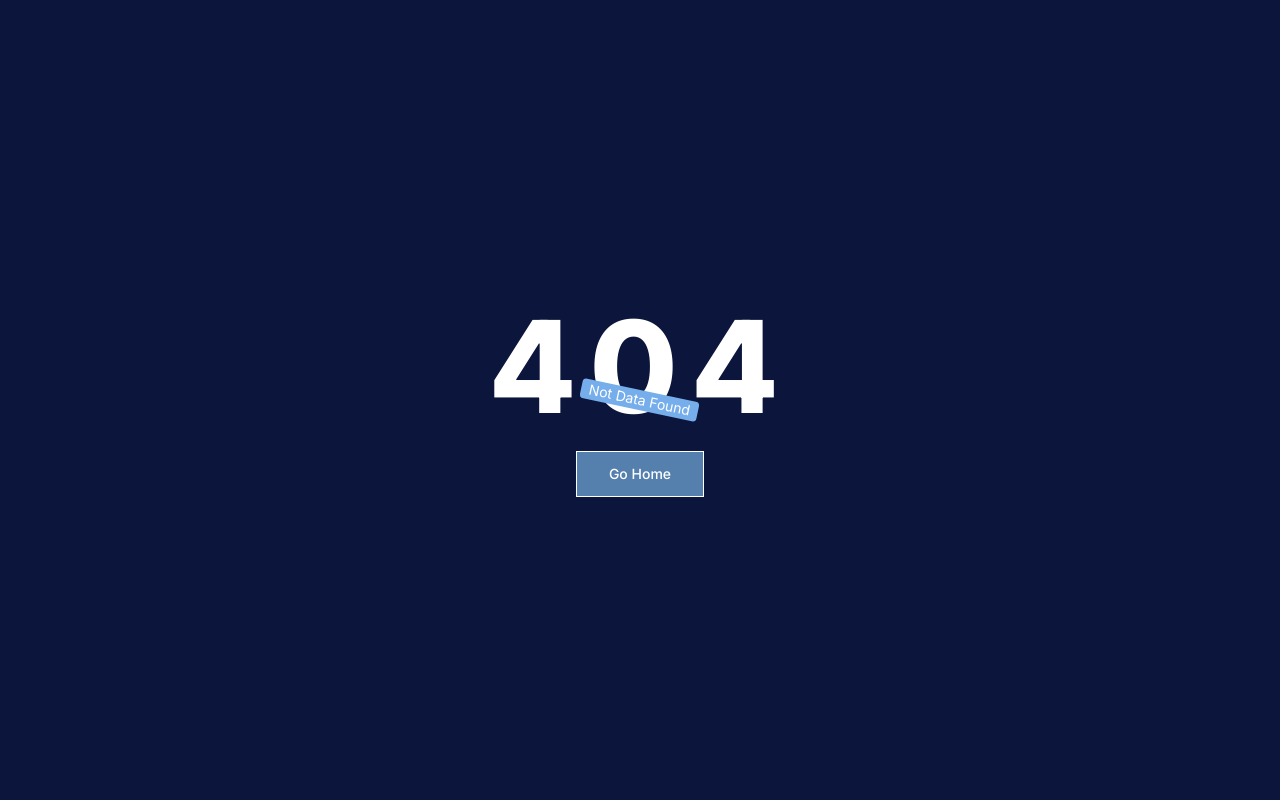
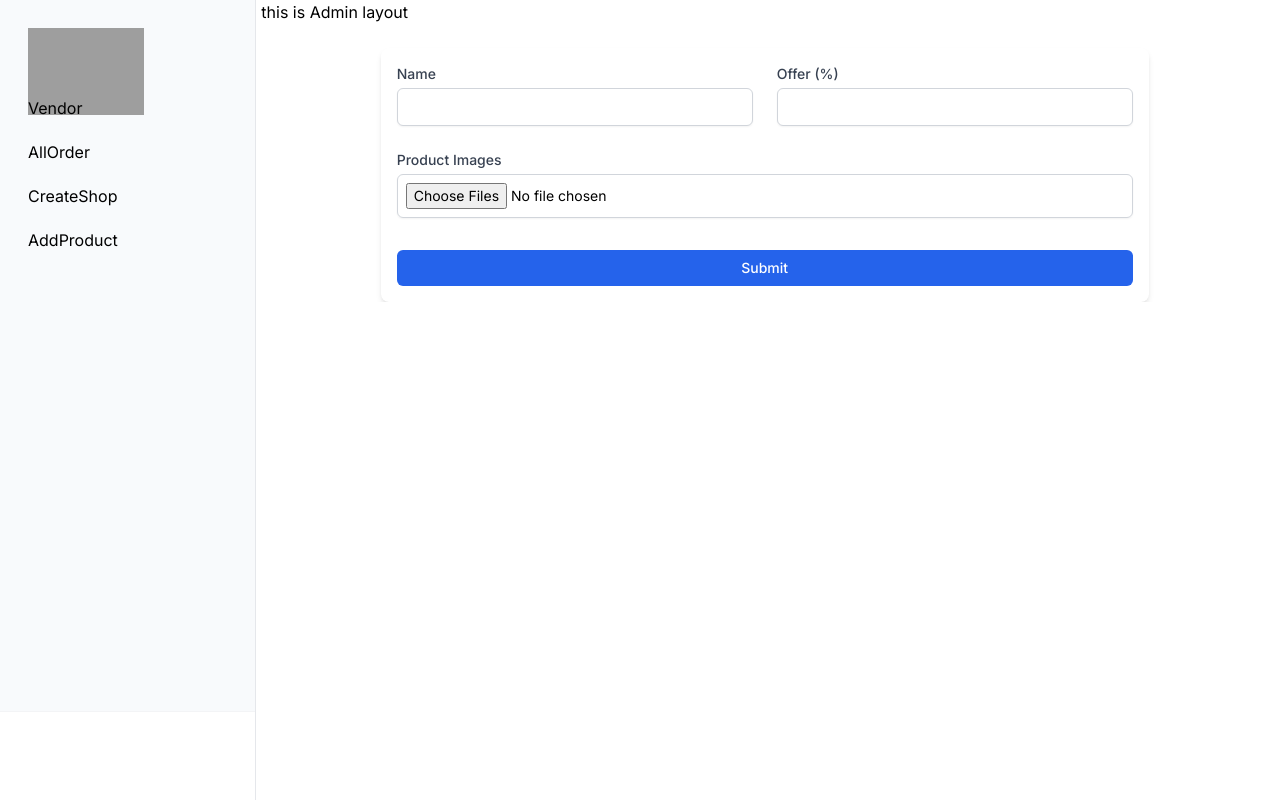
Before and after one commit to ekramul28/E-Commerce-Application-client, a Next.js app: page /admin/addCategory in a window 1280 px wide. Before the commit this address had no page. Built offline with nearby package versions, Linux system fonts and the light colour scheme; grey boxes are pictures that could not be loaded.

Commit message:
some code added

```diff
--- /dev/null
+++ b/src/app/(commonLayout)/(dashboardLayout)/(admin)/admin/addCategory/page.tsx
@@ -0,0 +1,128 @@
+"use client";
+import { useCreateCategoryMutation } from "@/redux/fetures/Category/categoryApi";
+import Image from "next/image";
+import React, { useState } from "react";
+import { toast } from "react-toastify";
+
+const CategoryForm = () => {
+  const [images, setImages] = useState<string[]>([]);
+  const [name, setName] = useState("");
+  const [createCategory] = useCreateCategoryMutation();
+
+  const [offerDiscount, setOfferDiscount] = useState<
+    number | string | undefined
+  >();
+
+  const handleImageChange = (e: React.ChangeEvent<HTMLInputElement>) => {
+    if (e.target.files) {
+      const imageFiles = Array.from(e.target.files).map((file) =>
+        URL.createObjectURL(file)
+      );
+      setImages(imageFiles);
+    }
+  };
+
+  const handleSubmit = async (e: React.FormEvent) => {
+    e.preventDefault();
+    const oneImage = images[0];
+    const upperName = name.toUpperCase();
+    const formData = new FormData();
+    const submitData = {
+      name: upperName,
+      offerDiscount,
+    };
+
+    formData.append("data", JSON.stringify(submitData));
+    formData.append("file", oneImage);
+    for (const [key, value] of formData.entries()) {
+      console.log("from", key, value);
+    }
+    const result = await createCategory(formData).unwrap();
+    if (result.success) {
+      toast.success("Category created successfully");
+    }
+  };
+
+  return (
+    <form
+      onSubmit={handleSubmit}
+      className=" max-w-3xl mx-auto p-4 bg-white rounded-lg shadow-md grid grid-cols-1 md:grid-cols-2 gap-6 mt-6"
+    >
+      {/* Name */}
+      <div>
+        <label
+          htmlFor="name"
+          className="block text-sm font-medium text-gray-700"
+        >
+          Name
+        </label>
+        <input
+          type="name"
+          id="name"
+          value={name}
+          onChange={(e) => setName(e.target.value)}
+          className="mt-1 block w-full p-2 border border-gray-300 rounded-md shadow-sm focus:ring-blue-500 focus:border-blue-500 sm:text-sm"
+          required
+        />
+      </div>
+
+      {/* Offer Discount */}
+      <div>
+        <label
+          htmlFor="offerDiscount"
+          className="block text-sm font-medium text-gray-700"
+        >
+          Offer (%)
+        </label>
+        <input
+          type="number"
+          id="offerDiscount"
+          value={offerDiscount}
+          onChange={(e) => setOfferDiscount(e.target.value)}
+          className="mt-1 block w-full p-2 border border-gray-300 rounded-md shadow-sm focus:ring-blue-500 focus:border-blue-500 sm:text-sm"
+        />
+      </div>
+
+      {/* Image Upload */}
+      <div className="md:col-span-2">
+        <label
+          htmlFor="images"
+          className="block text-sm font-medium text-gray-700"
+        >
+          Product Images
+        </label>
+        <input
+          type="file"
+          id="images"
+          multiple
+          onChange={handleImageChange}
+          className="mt-1 block w-full p-2 border border-gray-300 rounded-md shadow-sm focus:ring-blue-500 focus:border-blue-500 sm:text-sm"
+        />
+        <div className="mt-2 grid grid-cols-3 gap-2">
+          {images.map((image, index) => (
+            <Image
+              key={index}
+              src={image}
+              height={40}
+              width={40}
+              alt={`Product Image ${index + 1}`}
+              className="w-full h-auto rounded-md"
+            />
+          ))}
+        </div>
+      </div>
+
+      {/* Submit Button */}
+      <div className="md:col-span-2">
+        <button
+          type="submit"
+          className="w-full px-4 py-2 bg-blue-600 text-white text-sm font-medium rounded-md hover:bg-blue-700 focus:outline-none focus:ring-2 focus:ring-offset-2 focus:ring-blue-500"
+        >
+          Submit
+        </button>
+      </div>
+    </form>
+  );
+};
+
+export default CategoryForm;
--- a/src/app/(commonLayout)/(dashboardLayout)/(vendor)/vendor/createShop/page.tsx
+++ b/src/app/(commonLayout)/(dashboardLayout)/(vendor)/vendor/createShop/page.tsx
@@ -1,9 +1,10 @@
 "use client";
 
 import { useCreateShopMutation } from "@/redux/fetures/Shop/shopApi";
+import { useGetMyProfileQuery } from "@/redux/fetures/user/userApi";
 import { useAppSelector } from "@/redux/hooks";
 import { RootState } from "@/redux/store";
-import React, { useState } from "react";
+import React, { useRef, useState } from "react";
 import { toast } from "react-toastify";
 
 const CreateShop = () => {
@@ -12,15 +13,20 @@ const CreateShop = () => {
   const [description, setDescription] = useState("");
   const [image, setImage] = useState<File | null>(null);
   const [createShop] = useCreateShopMutation();
+  const fileInputRef = useRef<HTMLInputElement>(null);
   const user = useAppSelector((state: RootState) => state.auth.user);
-
+  const { data } = useGetMyProfileQuery(undefined);
+  const vendorId = data?.data?.id;
+  if (!vendorId) {
+    toast.error("fist login");
+  }
   const handleSubmit = async (e: React.FormEvent<HTMLFormElement>) => {
     e.preventDefault();
     const formData = new FormData();
     const data = {
-      title,
+      name: title,
       description,
-      venderId: user?.userId,
+      vendorId,
     };
     formData.append("data", JSON.stringify(data));
 
@@ -30,14 +36,20 @@ const CreateShop = () => {
 
     try {
       const shop = await createShop(formData).unwrap();
+
       if (shop.success) {
         toast.success("Shop created successfully!");
         setTitle("");
         setDescription("");
         setImage(null);
+        if (fileInputRef.current) {
+          fileInputRef.current.value = "";
+        }
       }
-    } catch (error) {
+    } catch (error: any) {
       console.error("Error creating shop:", error);
+      const message = error.data?.message || "something went wrong";
+      toast.error(message);
     }
   };
 
@@ -54,7 +66,7 @@ const CreateShop = () => {
             htmlFor="Name"
             className="block text-sm font-medium text-gray-700"
           >
-            Title
+            Name
           </label>
           <input
             type="text"
--- a/src/app/(commonLayout)/login/page.tsx
+++ b/src/app/(commonLayout)/login/page.tsx
@@ -19,7 +19,6 @@ const LoginPage = () => {
     const form = e.target as HTMLFormElement;
     const email = form.email.value;
     const password = form.password.value;
-    console.log(password, email);
     try {
       const result = await loginUser({ email, password }).unwrap();
       if (result?.success) {
--- /dev/null
+++ b/src/redux/fetures/Category/categoryApi.ts
@@ -0,0 +1,24 @@
+import { baseApi } from "../../api/baseApi";
+
+const CategoryApi = baseApi.injectEndpoints({
+  endpoints: (builder) => ({
+    createCategory: builder.mutation({
+      query: (data) => {
+        return {
+          url: "/category",
+          method: "POST",
+          body: data,
+        };
+      },
+    }),
+    getCategory: builder.query({
+      query: () => {
+        return {
+          url: "/category",
+          method: "GET",
+        };
+      },
+    }),
+  }),
+});
+export const { useCreateCategoryMutation, useGetCategoryQuery } = CategoryApi;
--- /dev/null
+++ b/src/redux/fetures/user/userApi.ts
@@ -0,0 +1,23 @@
+import { baseApi } from "../../api/baseApi";
+
+const UserApi = baseApi.injectEndpoints({
+  endpoints: (builder) => ({
+    getAllUser: builder.query({
+      query: () => {
+        return {
+          url: `/user`,
+          method: "GET",
+        };
+      },
+    }),
+    getMyProfile: builder.query({
+      query: () => {
+        return {
+          url: `/user/me`,
+          method: "GET",
+        };
+      },
+    }),
+  }),
+});
+export const { useGetAllUserQuery, useGetMyProfileQuery } = UserApi;
```
